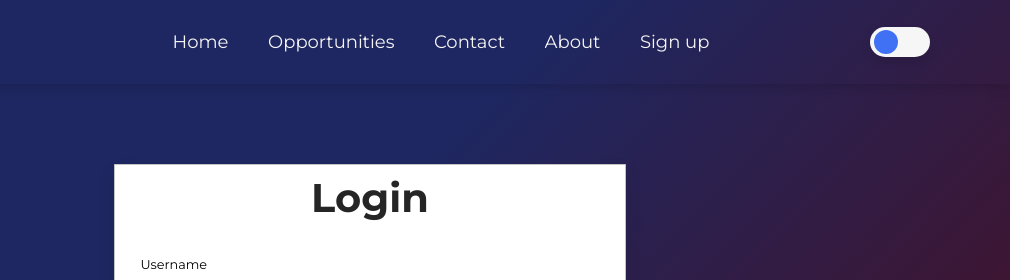
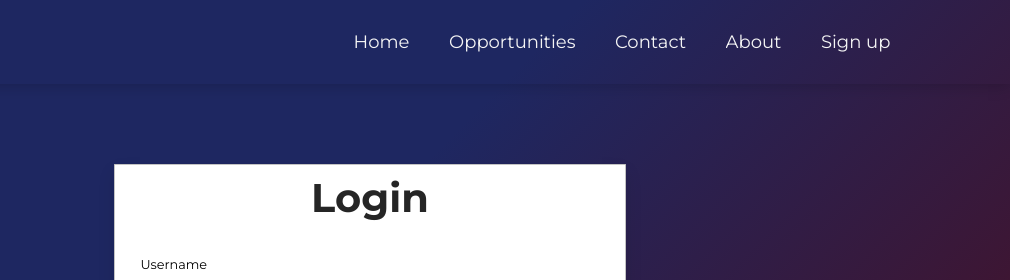
Before and after one commit to ayushmangarg2003/BinaryBrains, a plain HTML site: page login.html in a window 1280 px wide. Shown: the top 280 px of the page, 270-1280 px from the left. Drawn offline with Linux system fonts and the light colour scheme.

Commit message:
Update login.html

```diff
--- a/login.html
+++ b/login.html
@@ -23,8 +23,7 @@
                 <a href="#" id="closebtn"><i class="fa fa-times"></i></a>
             </ul>
         </nav>
-        <div class="toggle"></div>
-        <div class="hamburger">
+                <div class="hamburger">
             <i id="bar" class="fa fa-bars"></i>
         </div>
     </header>
```
